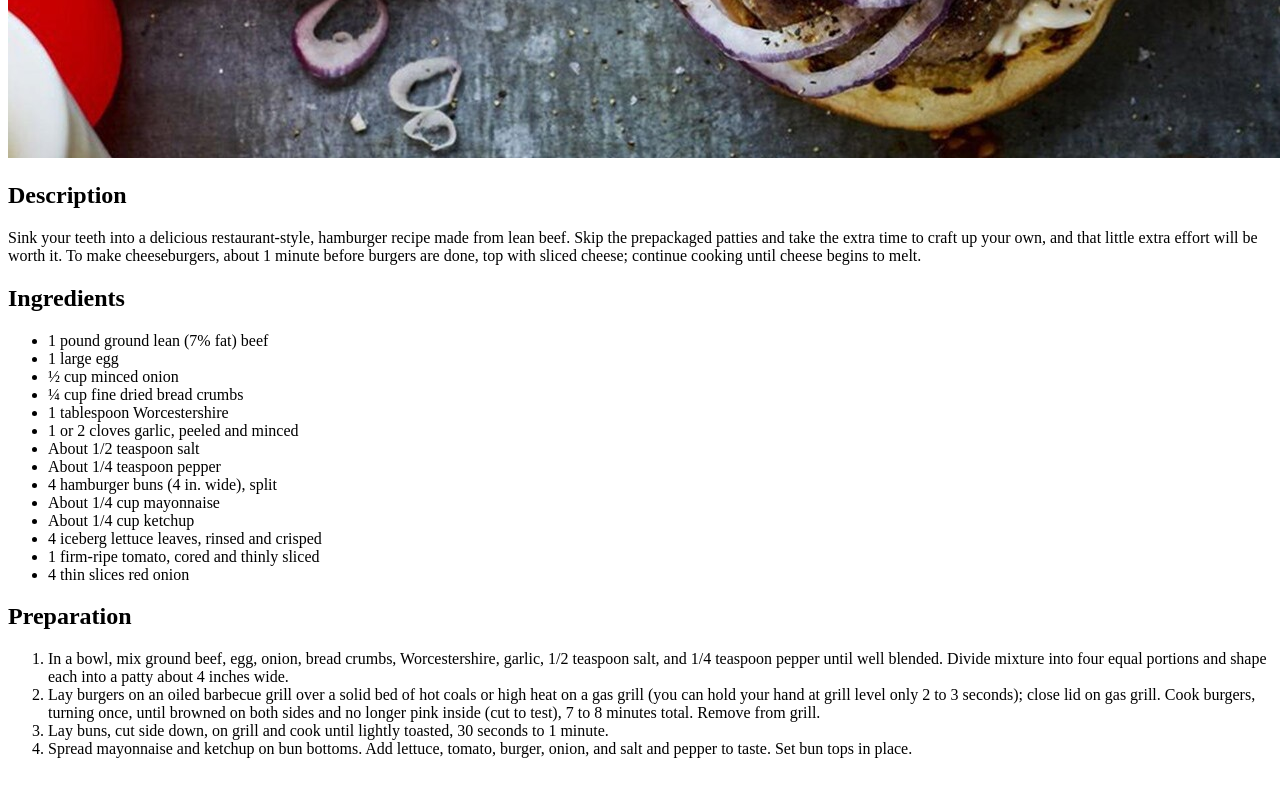
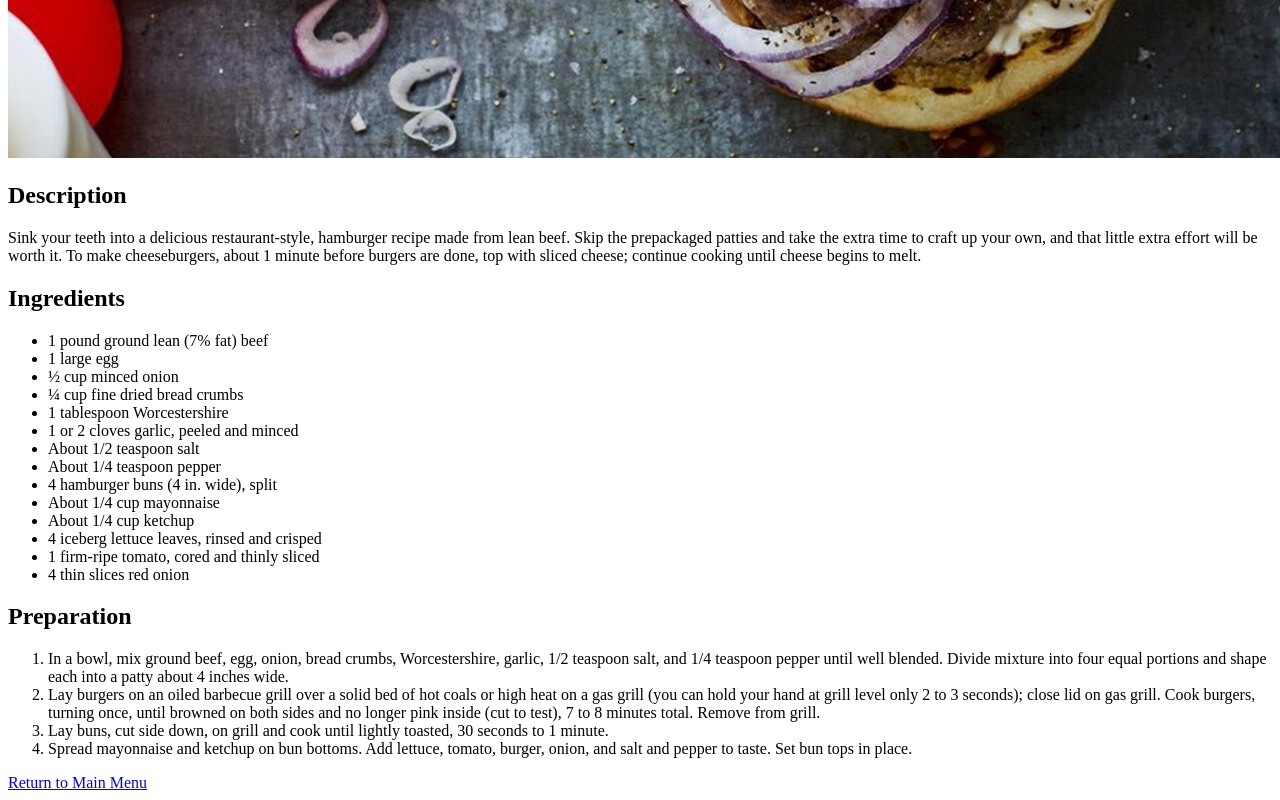
Before and after one commit to jurien7/odin-recipes, a plain HTML site: page recipes/burger.html in a window 1280 px wide. Shown: the part 642-1442 px from the top of the page. Before the commit the page ends 1416 px from the top, so only its background shows below. Drawn offline with Linux system fonts and the light colour scheme.

Commit message:
Link for Home Page
Added a Return to Home Page link for easy/dynamic access.

```diff
--- a/recipes/burger.html
+++ b/recipes/burger.html
@@ -35,5 +35,6 @@
         <li>Lay buns, cut side down, on grill and cook until lightly toasted, 30 seconds to 1 minute.</li>
         <li>Spread mayonnaise and ketchup on bun bottoms. Add lettuce, tomato, burger, onion, and salt and pepper to taste. Set bun tops in place.</li>
     </ol>
+    <a href="../index.html">Return to Main Menu</a>
 </body>
 </html>
```
Also changed, not shown: index.html (+1 -1 lines), recipes/paella.html (+1 -0 lines), recipes/pizza.html (+1 -0 lines).
